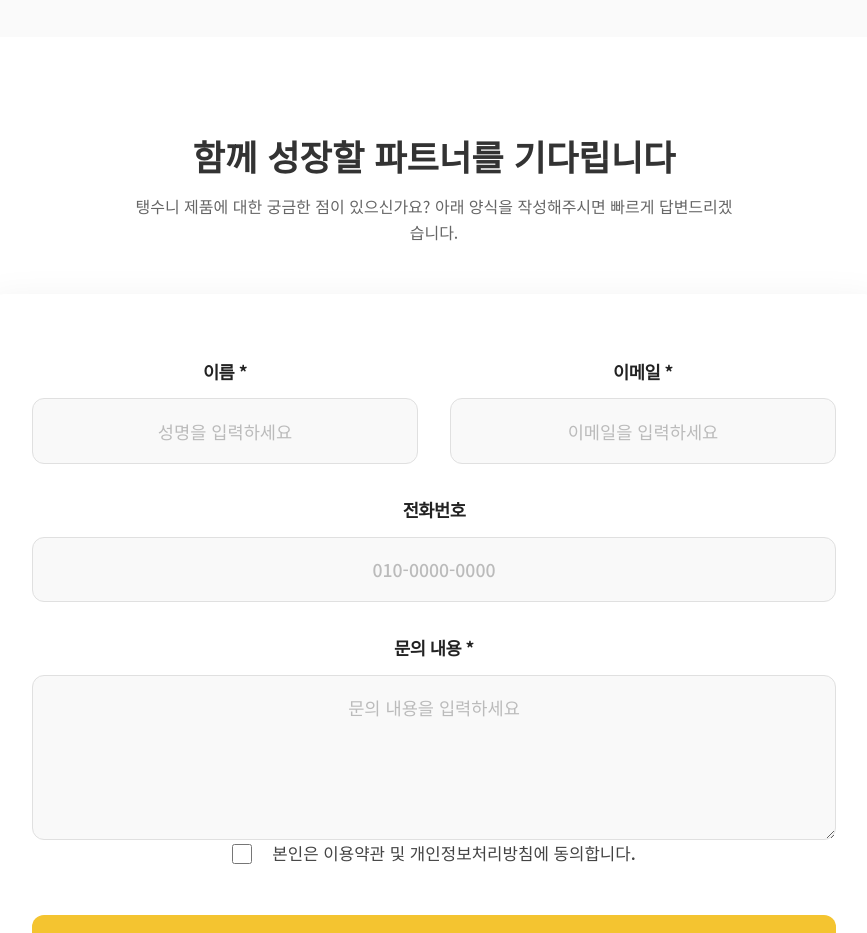
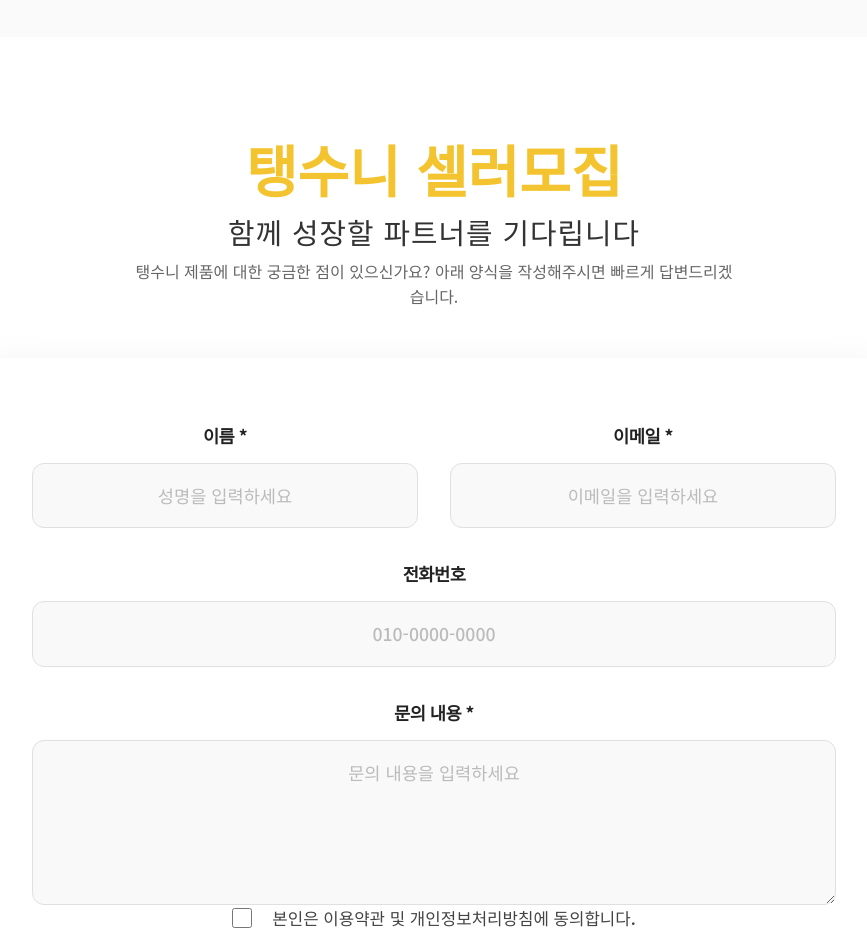
Before and after one commit to angelntm-source/taengsooni, a website built with Vite: page index.html in a window 1280 px wide. Shown: the part 4020-4953 px from the top of the page, without its empty margins (206-1073 px from the left). Built offline with nearby package versions, Linux system fonts and the light colour scheme; a web font is replaced by a local one.

Commit message:
Add files via upload

```diff
--- a/index.html
+++ b/index.html
@@ -252,7 +252,10 @@
         <section id="contact" class="section-padding">
             <div class="container">
                 <div class="text-center mb-5">
-                    <h2 class="section-title">함께 성장할 파트너를 기다립니다</h2>
+                    <h1 class="section-title"
+                        style="font-size: 3.5rem; margin-bottom: 0.5rem; color: var(--color-primary);">탱수니 셀러모집</h1>
+                    <h2 class="section-subtitle" style="font-size: 1.8rem; font-weight: 500; color: #333;">함께 성장할 파트너를
+                        기다립니다</h2>
                     <p class="section-desc">탱수니 제품에 대한 궁금한 점이 있으신가요? 아래 양식을 작성해주시면 빠르게 답변드리겠습니다.</p>
                 </div>
 
```
